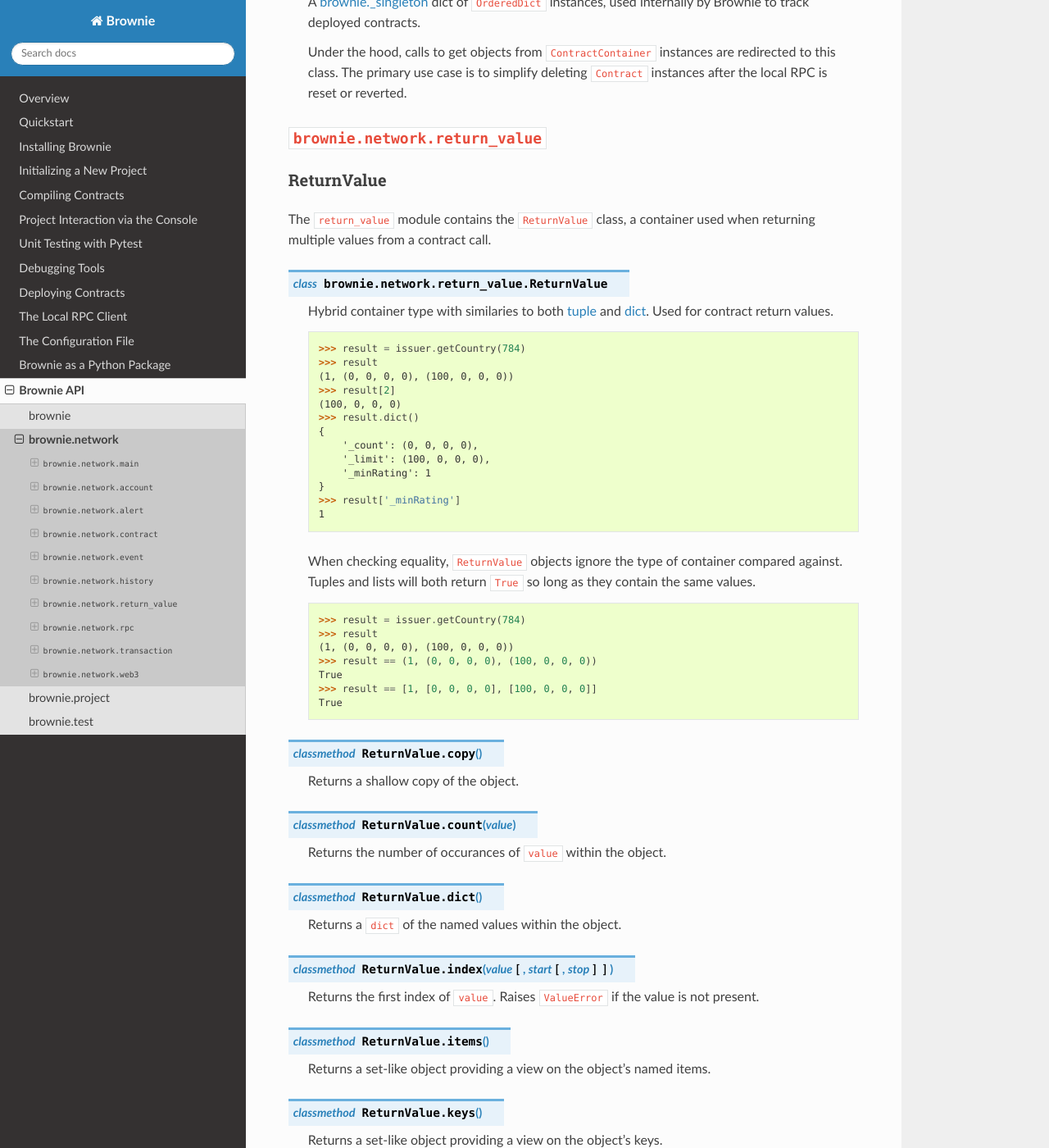
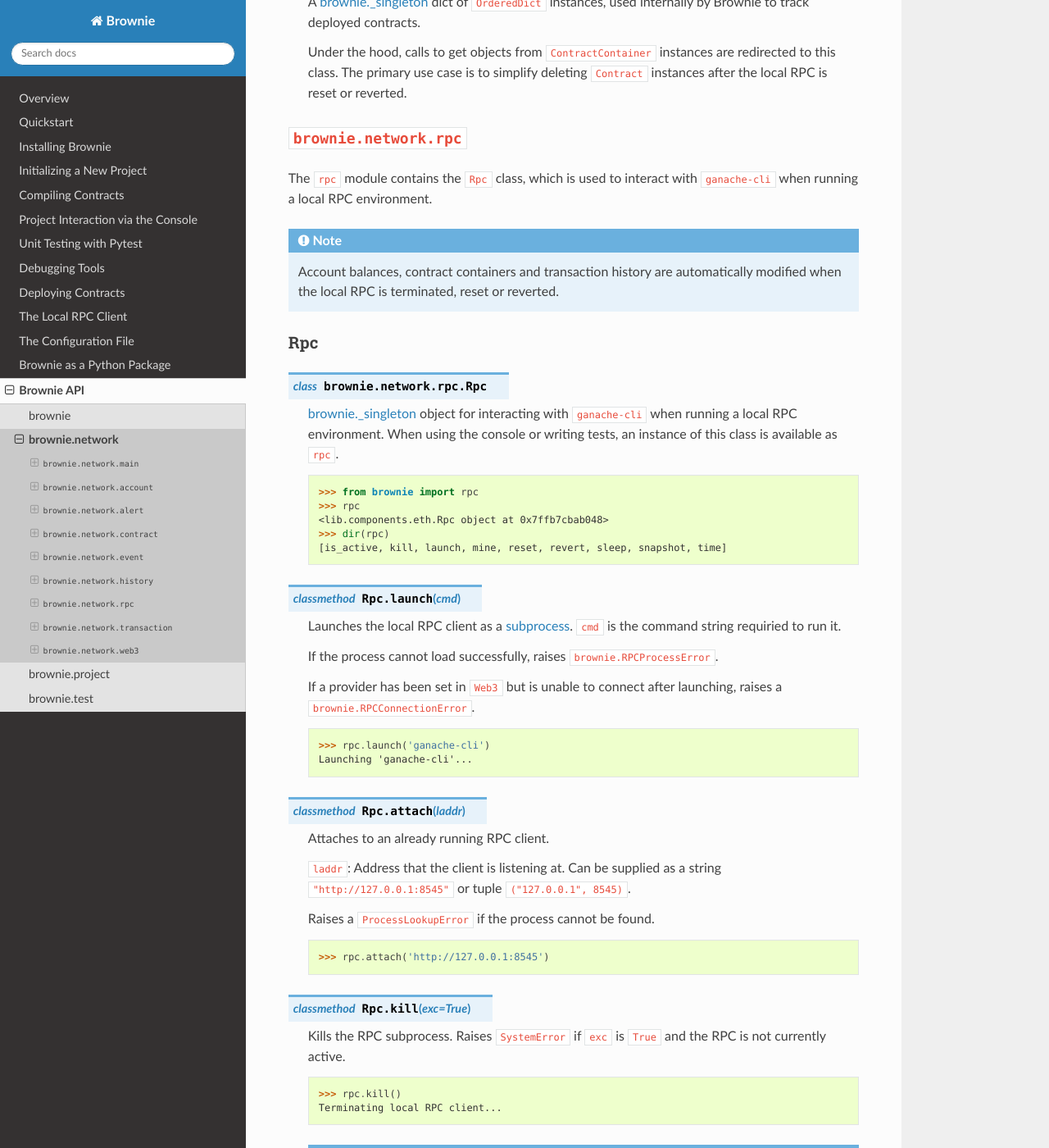
Before and after one commit to eth-brownie/brownie, a Sphinx documentation site: the page built from docs/api-network.rst, in a window 1280 px wide and 1400 px high, scrolled down 22326 px. Shown: the whole window at 82% size. Built offline with Sphinx 7.4.7 and the Read the Docs theme 2.0.0, drawn with Linux system fonts in a browser that asks for light colours.

Commit message:
update docs

```diff
--- a/docs/api-network.rst
+++ b/docs/api-network.rst
@@ -1181,73 +1181,6 @@
 
     Under the hood, calls to get objects from ``ContractContainer`` instances are redirected to this class. The primary use case is to simplify deleting  ``Contract`` instances after the local RPC is reset or reverted.
 
-.. _return_value:
-
-``brownie.network.return_value``
-================================
-
-ReturnValue
------------
-
-The ``return_value`` module contains the ``ReturnValue`` class, a container used when returning multiple values from a contract call.
-
-.. py:class:: brownie.network.return_value.ReturnValue
-
-    Hybrid container type with similaries to both `tuple <https://docs.python.org/3/library/stdtypes.html#tuples>`__ and `dict <https://docs.python.org/3/library/stdtypes.html#mapping-types-dict>`__. Used for contract return values.
-
-    .. code-block:: python
-
-        >>> result = issuer.getCountry(784)
-        >>> result
-        (1, (0, 0, 0, 0), (100, 0, 0, 0))
-        >>> result[2]
-        (100, 0, 0, 0)
-        >>> result.dict()
-        {
-            '_count': (0, 0, 0, 0),
-            '_limit': (100, 0, 0, 0),
-            '_minRating': 1
-        }
-        >>> result['_minRating']
-        1
-
-    When checking equality, ``ReturnValue`` objects ignore the type of container compared against. Tuples and lists will both return ``True`` so long as they contain the same values.
-
-    .. code-block:: python
-
-        >>> result = issuer.getCountry(784)
-        >>> result
-        (1, (0, 0, 0, 0), (100, 0, 0, 0))
-        >>> result == (1, (0, 0, 0, 0), (100, 0, 0, 0))
-        True
-        >>> result == [1, [0, 0, 0, 0], [100, 0, 0, 0]]
-        True
-
-.. py:classmethod:: ReturnValue.copy
-
-    Returns a shallow copy of the object.
-
-.. py:classmethod:: ReturnValue.count(value)
-
-    Returns the number of occurances of ``value`` within the object.
-
-.. py:classmethod:: ReturnValue.dict
-
-    Returns a ``dict`` of the named values within the object.
-
-.. py:classmethod:: ReturnValue.index(value, [start, [stop]])
-
-    Returns the first index of ``value``. Raises ``ValueError`` if the value is not present.
-
-.. py:classmethod:: ReturnValue.items
-
-    Returns a set-like object providing a view on the object's named items.
-
-.. py:classmethod:: ReturnValue.keys
-
-    Returns a set-like object providing a view on the object's keys.
-
-
 ``brownie.network.rpc``
 =======================
 
```
Also changed, not shown: docs/api-brownie.rst (+49 -10 lines), 2 other files.
